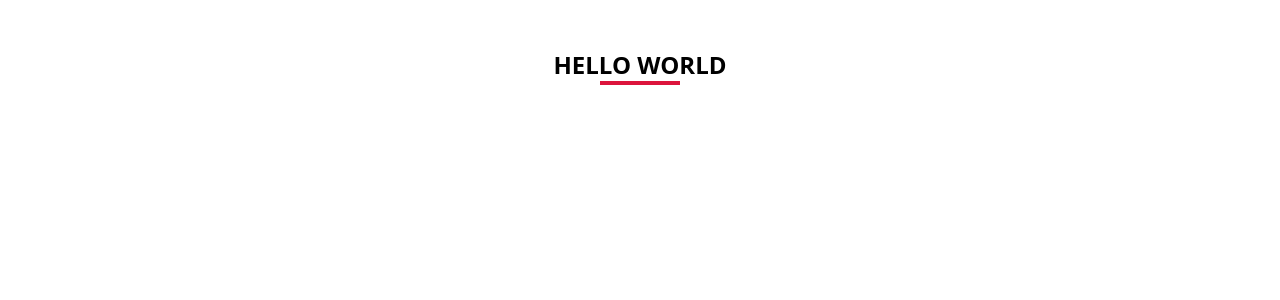
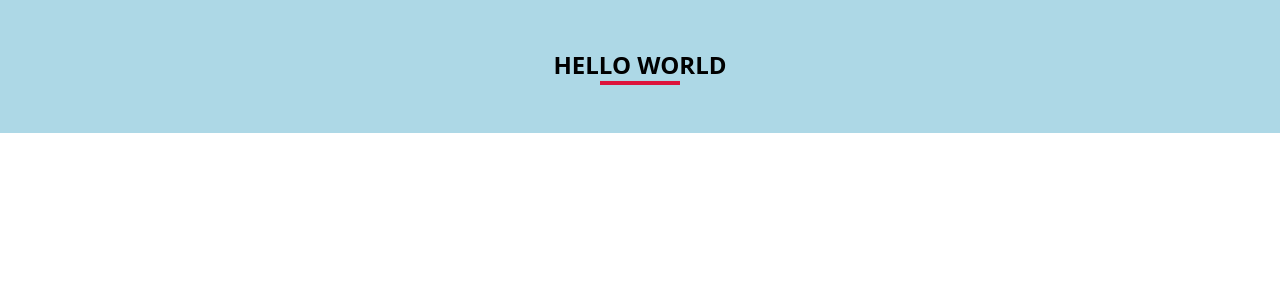
Before and after one commit to hungbui7690/react-styled-components, a React (Vite) app in the folder client/: page / in a window 1280 px wide. Shown: the top 300 px of the page. Built offline with nearby package versions, Linux system fonts and the light colour scheme.

Commit message:
Global Classes

```diff
--- a/client/src/App.jsx
+++ b/client/src/App.jsx
@@ -1,9 +1,8 @@
 /*
-  Alternative Syntax
+  Global Classes
 
-  (1) ComplexTitle
+  (1) index.css
 
-  (***) don't recommended
 */
 
 import styled from 'styled-components'
@@ -12,7 +11,8 @@ import Random from './components/Random'
 
 function App() {
   return (
-    <Wrapper>
+    // (2) this one is easy to overwrite > see below
+    <Wrapper className='bg-grey'>
       <ComplexTitle title='Hello World' />
     </Wrapper>
   )
@@ -26,6 +26,9 @@ const Wrapper = styled.section`
   align-items: center;
   padding: 3rem;
   gap: 1rem;
+
+  /* (3) */
+  background-color: lightblue;
 `
 
 export default App
--- a/client/src/components/ComplexTitle.jsx
+++ b/client/src/components/ComplexTitle.jsx
@@ -2,10 +2,7 @@ import React from 'react'
 import styled from 'styled-components'
 
 const ComplexTitle = (props) => {
-  console.log(props) // {title: 'Hello World', className: 'sc-beySbM gZrJao'} > className is passed to props
-
   return (
-    // (***) Change back to div + pass className from props
     <div className={props.className}>
       <h1>{props.title}</h1>
       <div className='underline'></div>
@@ -13,7 +10,6 @@ const ComplexTitle = (props) => {
   )
 }
 
-// (***) extends ComplexTitle
 const Wrapper = styled(ComplexTitle)`
   h1 {
     text-transform: uppercase;
@@ -26,5 +22,4 @@ const Wrapper = styled(ComplexTitle)`
   }
 `
 
-// (***) with this setup, we need to export Wrapper
 export default Wrapper
--- a/client/src/index.css
+++ b/client/src/index.css
@@ -8,3 +8,12 @@ body {
   font-family: system-ui, -apple-system, BlinkMacSystemFont, 'Segoe UI', Roboto,
     Oxygen, Ubuntu, Cantarell, 'Open Sans', 'Helvetica Neue', sans-serif;
 }
+
+/* (1) this is global styles > can be easy to overwrite if we use styled-component in the Component */
+.bg-grey {
+  background-color: grey;
+}
+.title {
+  text-transform: uppercase;
+  color: crimson;
+}
```
